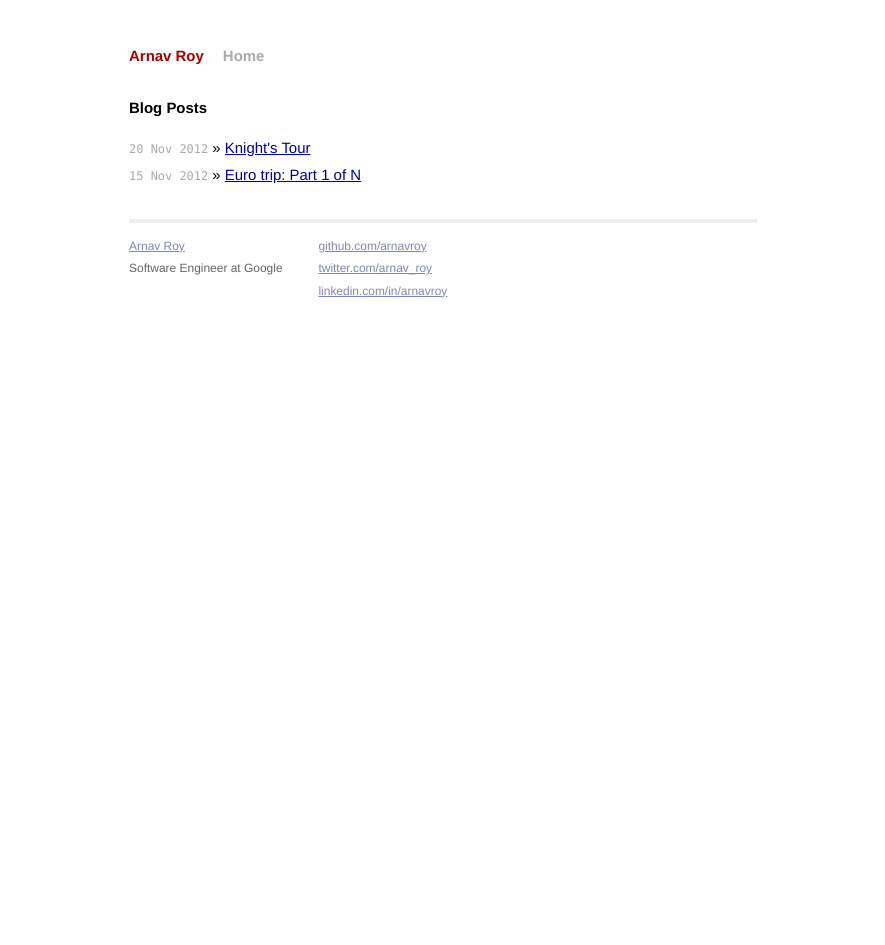
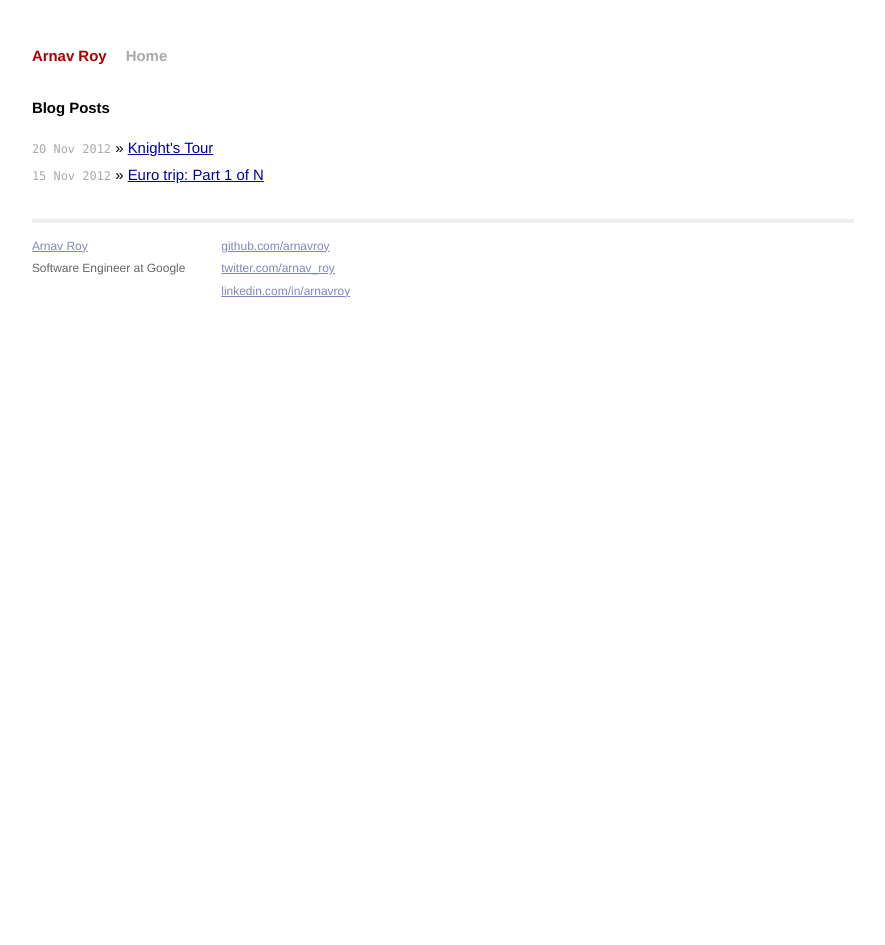
Before and after one commit to arnavroy/arnavroy.github.com, a Jekyll site: the page built from index.html, in a window 1280 px wide. Shown: the whole page, without its empty margins (197-1082 px from the left). Built offline with Jekyll 4.4.1, drawn with Linux system fonts in a browser that asks for light colours; Markdown is read by kramdown in place of the engine named in the settings.

Commit message:
Increasing post width.

```diff
--- a/css/main.css
+++ b/css/main.css
@@ -63,7 +63,7 @@ ul.posts span {
 .site {
   font-size: 115%;
   text-align: justify;
-  width: 42em;
+  width: 55em;
   margin: 3em auto 2em;
   line-height: 1.5em;
 }
```
